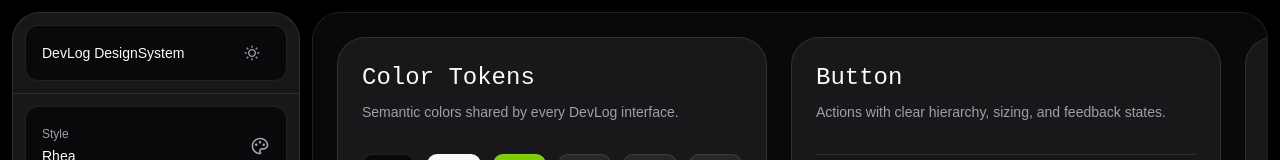
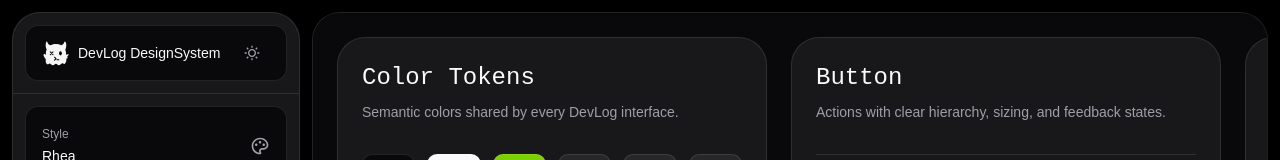
Before and after one commit to bickhsu/devlog, a React (Vite) app in the folder apps/design-system/: page / in a window 1280 px wide. Shown: the top 160 px of the page. Built offline with nearby package versions, Linux system fonts and the light colour scheme.

Commit message:
Add DevLog logo to design system sidebar header

```diff
--- a/apps/design-system/src/components/design-system-sidebar.tsx
+++ b/apps/design-system/src/components/design-system-sidebar.tsx
@@ -1,4 +1,5 @@
 import { Button } from "@devlog/ui/components/button"
+import devlogLogo from "@devlog/ui/assets/devlog-logo.svg"
 import {
   type RemixiconComponentType,
   RiFontSansSerif,
@@ -57,7 +58,15 @@
     <aside className="flex min-h-0 flex-col overflow-hidden rounded-[28px] border bg-card">
       <div className="border-b p-3">
         <div className="flex h-14 items-center justify-between rounded-2xl border bg-background px-4">
-          <span className="text-sm font-medium">DevLog DesignSystem</span>
+          <span className="flex min-w-0 items-center gap-2 text-sm font-medium">
+            <img
+              alt=""
+              aria-hidden
+              className="size-7 shrink-0 dark:invert"
+              src={devlogLogo}
+            />
+            <span className="truncate">DevLog DesignSystem</span>
+          </span>
           <Button
             aria-label={`Switch to ${isDark ? "light" : "dark"} mode`}
             aria-pressed={isDark}
--- a/packages/ui/package.json
+++ b/packages/ui/package.json
@@ -34,6 +34,7 @@
   },
   "exports": {
     "./globals.css": "./src/styles/globals.css",
+    "./assets/devlog-logo.svg": "./src/assets/devlog-logo.svg",
     "./lib/*": "./src/lib/*.ts",
     "./components/*": "./src/components/*.tsx",
     "./hooks/*": "./src/hooks/*.ts"
```
Also changed, not shown: packages/ui/src/assets/devlog-logo.svg (added).
